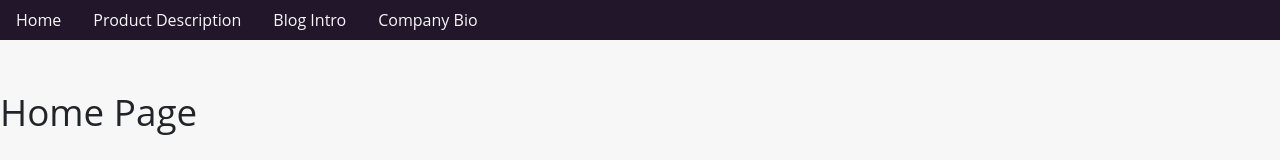
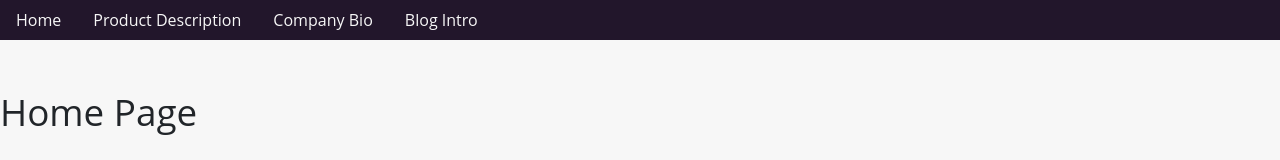
Before and after one commit to ash1eygrace/ai-content, a React (Create React App) app in the folder copyai/: page / in a window 1280 px wide. Shown: the top 160 px of the page. Built offline with nearby package versions, Linux system fonts and the light colour scheme.

Commit message:
reorder nav items

```diff
--- a/copyai/src/components/Navigation.js
+++ b/copyai/src/components/Navigation.js
@@ -13,10 +13,10 @@ class Navigation extends Component {
                 <Nav.Link href="product-description">Product Description</Nav.Link>
             </Nav.Item>
             <Nav.Item as="li">
-                <Nav.Link href="blog-intro">Blog Intro</Nav.Link>
+                <Nav.Link href="company-bio">Company Bio</Nav.Link>
             </Nav.Item>
             <Nav.Item as="li">
-                <Nav.Link href="company-bio">Company Bio</Nav.Link>
+                <Nav.Link href="blog-intro">Blog Intro</Nav.Link>
             </Nav.Item>
             </Nav>
             </div>
```
